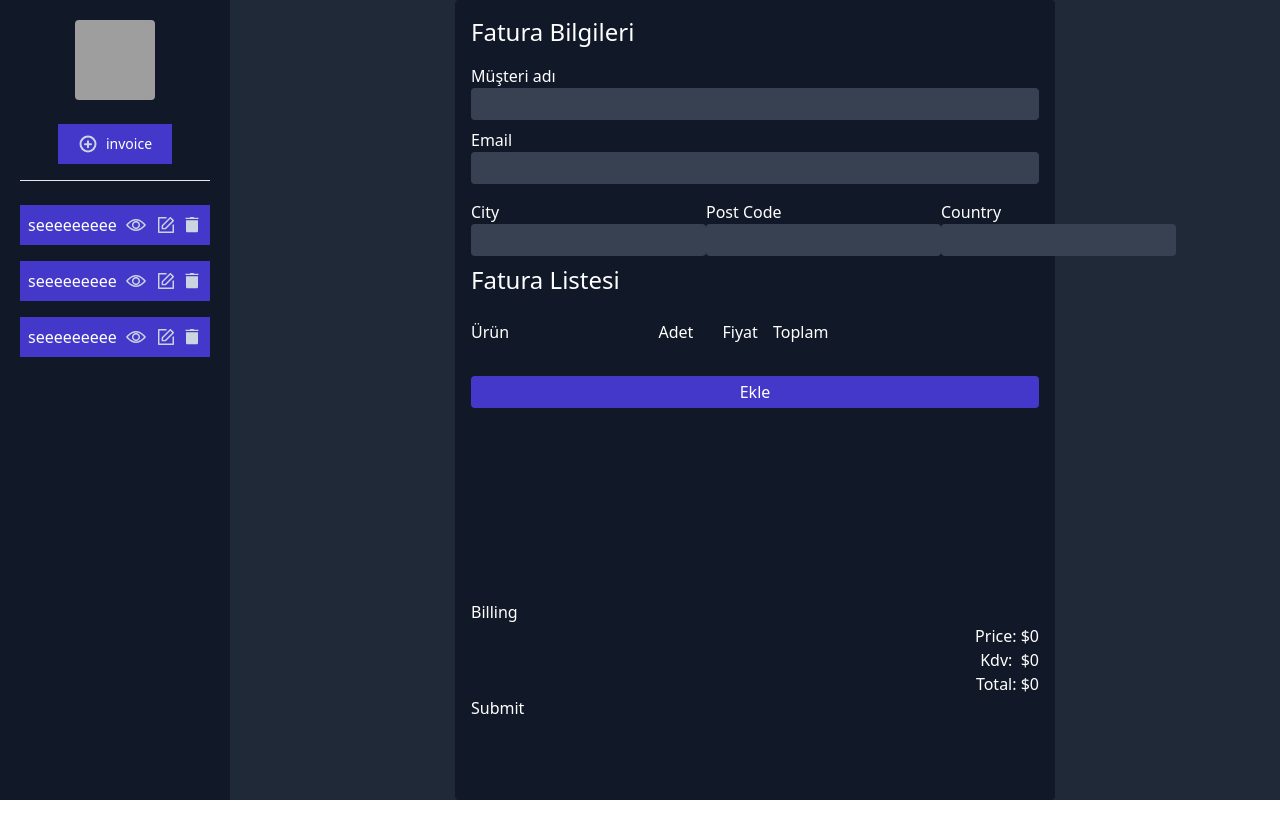
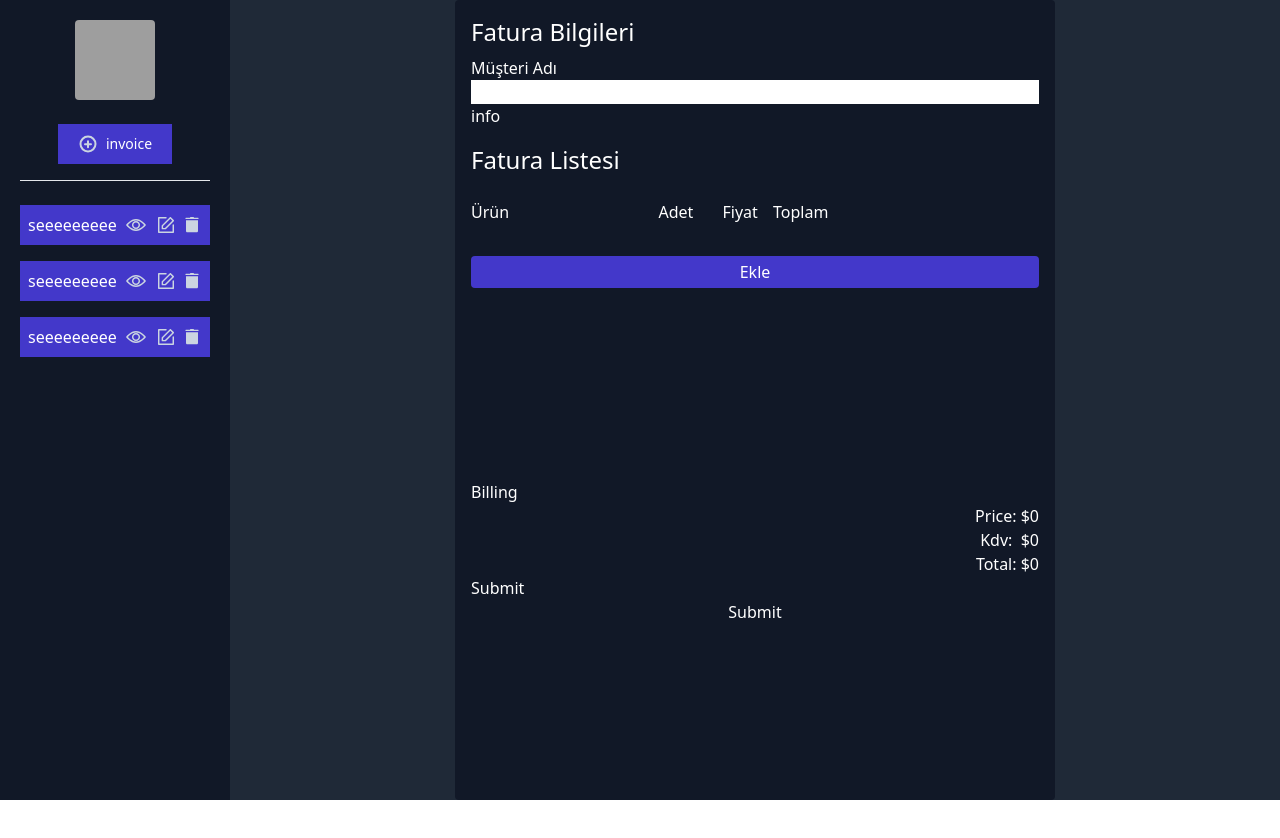
Before and after one commit to Serkan-Ucakcioglu/Invoice-System, a React (Vite) app: page / in a window 1280 px wide. Shown: the top 838 px of the page. Built offline with nearby package versions, Linux system fonts and the light colour scheme; grey boxes are pictures that could not be loaded.

Commit message:
useform context add

```diff
--- a/src/App.jsx
+++ b/src/App.jsx
@@ -1,11 +1,14 @@
 import { Outlet } from "react-router-dom";
 import Sidebar from "./Components/SideBar/SideBar";
+import Form from "./FormContext/Form";
 
 function App() {
   return (
     <div className="App flex h-screen">
-      <Sidebar />
-      <Outlet />
+      <Form>
+        <Sidebar />
+        <Outlet />
+      </Form>
     </div>
   );
 }
--- a/src/Features/Invoice/CreateInvoice.jsx
+++ b/src/Features/Invoice/CreateInvoice.jsx
@@ -2,22 +2,15 @@ import React from "react";
 import Bill from "./Bill/Bill";
 import Product from "./Product/Product";
 import ProductTitle from "./Product/ProductTitle";
-import { useForm } from "react-hook-form";
+import { useFormContext } from "react-hook-form";
 import Customer from "./Customer/Customer";
 
 function CreateInvoice() {
-  const {
-    register,
-    handleSubmit,
-    watch,
-    reset,
-    formState: { errors },
-  } = useForm();
+  const { handleSubmit } = useFormContext();
 
   const onSubmit = (data) => {
     console.log(data);
   };
-
   return (
     <div className="flex flex-1 justify-center items-center p-5 bg-gray-800">
       <div className="w-[600px] h-[800px] bg-gray-900 rounded p-4">
@@ -32,6 +25,7 @@ function CreateInvoice() {
             <Product />
           </div>
           <Bill />
+          <input type="submit" />
         </form>
       </div>
     </div>
--- a/src/Features/Invoice/Customer/Customer.jsx
+++ b/src/Features/Invoice/Customer/Customer.jsx
@@ -3,31 +3,14 @@ import useCustomer from "../../../Hooks/useCustomer";
 import Info from "./Info";
 
 function Customer() {
-  const { info, info2 } = useCustomer();
   return (
     <>
       <h1 className="text-white text-left text-2xl text-semibold">
         Fatura Bilgileri
       </h1>
       <div className="user_info mt-2 flex flex-col">
-        {info?.map((invoice) => {
-          return (
-            <Info
-              invoice={invoice}
-              classname="focus:outline-none bg-gray-700 text-white pl-1 rounded h-8"
-            />
-          );
-        })}
-        <div className="flex flex-row justify-between mt-2">
-          {info2?.map((invoice) => {
-            return (
-              <Info
-                invoice={invoice}
-                classname="focus:outline-none bg-gray-700 text-white pl-1 rounded h-8"
-              />
-            );
-          })}
-        </div>
+        <Info /> info
+        <div className="flex flex-row justify-between mt-2"></div>
       </div>
     </>
   );
--- a/src/Features/Invoice/Customer/Info.jsx
+++ b/src/Features/Invoice/Customer/Info.jsx
@@ -1,12 +1,34 @@
 import React from "react";
+import { useFormContext } from "react-hook-form";
 
-function Info({ invoice, classname }) {
+function Info() {
+  const {
+    register,
+    formState: { errors },
+  } = useFormContext();
   return (
-    <div className="flex flex-col mt-2">
-      <label htmlFor={invoice.label} className="text-white">
-        {invoice.input}
-      </label>
-      <input id={invoice.label} type="text" className={classname} />
+    <div className="flex flex-col">
+      <label htmlFor="name">Müşteri Adı</label>
+      <input
+        {...register("name", {
+          required: "required!",
+          minLength: {
+            value: 5,
+            message: "Minimum length 5",
+          },
+          maxLength: {
+            value: 20,
+            message: "Maximum length 20!",
+          },
+          pattern: {
+            value: /[^0-9]/g,
+            message: "only letters!",
+          },
+        })}
+        type="text"
+        className="text-red-500"
+      />
+      <span className="text-red-500 text-left">{errors?.name?.message}</span>
     </div>
   );
 }
--- a/src/Features/invoiceSlice.js
+++ b/src/Features/invoiceSlice.js
@@ -11,7 +11,6 @@ const initialState = {
       total: 0,
     },
   ],
-  total: 0,
 };
 
 const invoiceSlice = createSlice({
--- /dev/null
+++ b/src/FormContext/Form.jsx
@@ -0,0 +1,8 @@
+import { useForm, FormProvider, useFormContext } from "react-hook-form";
+
+export default function Form({ children }) {
+  const methods = useForm();
+  const onSubmit = (data) => console.log(data);
+
+  return <FormProvider {...methods}>{children}</FormProvider>;
+}
```
